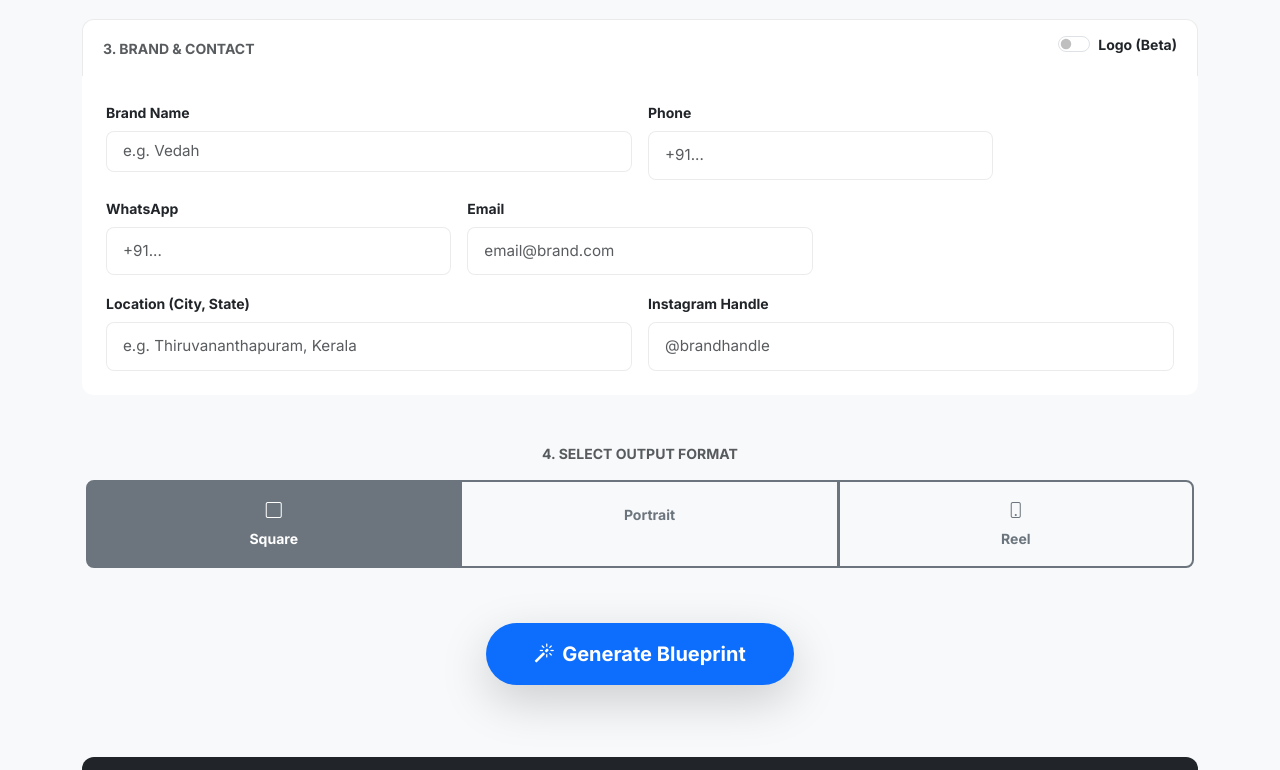
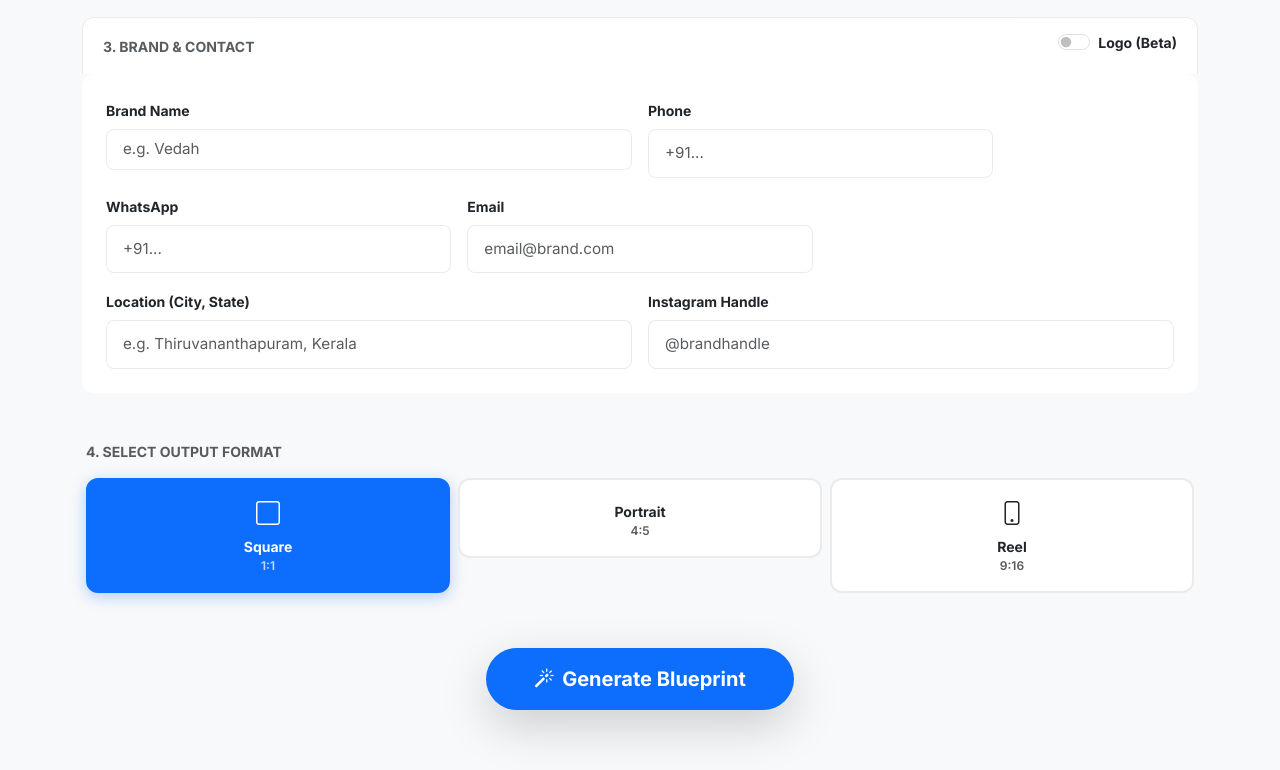
Before and after one commit to missionode/Instapost, a website: page index.html in a window 1280 px wide. Shown: the part 978-1748 px from the top of the page. Drawn offline with nearby package versions, Linux system fonts and the light colour scheme.

Commit message:
feat(ui): Overhaul output format selector into a visual tile system

```diff
--- a/index.html
+++ b/index.html
@@ -12,62 +12,6 @@
     <link href="https://cdn.jsdelivr.net/npm/bootstrap@5.3.3/dist/css/bootstrap.min.css" rel="stylesheet" integrity="sha384-QWTKZyjpPEjISv5WaRU9OFeRpok6YctnYmDr5pNlyT2bRjXh0JMhjY6hW+ALEwIH" crossorigin="anonymous">
     <link rel="stylesheet" href="https://cdn.jsdelivr.net/npm/bootstrap-icons@1.11.3/font/bootstrap-icons.min.css">
     <link href="style.css" rel="stylesheet">
-    <style>
-        :root {
-            --primary-blue: #0d6efd;
-            --background-gray: #f8f9fa;
-            --border-color: rgba(0, 0, 0, 0.08);
-        }
-        body {
-            font-family: 'Inter', sans-serif;
-            background-color: var(--background-gray);
-            color: #212529;
-        }
-        h1, h2, h3, h4, h5, .brand-font {
-            font-family: 'Inter', sans-serif;
-            font-weight: 700;
-        }
-        .btn-check:checked + .btn-outline-primary {
-            background-color: var(--primary-blue);
-            border-color: transparent;
-            color: white;
-        }
-        .btn-check:checked + .btn-outline-secondary {
-            background-color: #6c757d;
-            color: white;
-        }
-        .mode-card {
-            border: 1px solid var(--border-color) !important;
-            box-shadow: none !important;
-        }
-        .form-control, .form-select {
-            border: 1px solid var(--border-color);
-            background-color: #fff;
-        }
-        .form-control:focus, .form-select:focus {
-            box-shadow: none;
-            border-color: var(--primary-blue);
-        }
-        .rounded-4 { border-radius: 0.75rem !important; }
-
-        /* Action Bar Styling */
-        .action-bar {
-            background-color: #fff;
-            border: 1px solid var(--border-color);
-            border-bottom: 0;
-            border-radius: 0.75rem 0.75rem 0 0;
-            padding: 0.75rem 1.25rem;
-        }
-        .action-bar-card {
-            border-top-left-radius: 0 !important;
-            border-top-right-radius: 0 !important;
-        }
-
-        @media (max-width: 768px) {
-            .display-4 { font-size: 2.25rem; }
-            .btn-lg { width: 100%; }
-        }
-    </style>
 </head>
 <body>
     <div class="container py-4">
@@ -247,23 +191,33 @@
                 </div>
 
                 <!-- Section 4: Creative Format -->
-                <div class="mb-5 text-center px-1">
+                <div class="mb-5 px-1">
                     <label class="form-label d-block fw-bold small text-muted text-uppercase mb-3">4. Select Output Format</label>
-                    <div class="btn-group w-100" role="group">
+                    <div class="row g-2">
+                        <div class="col-4">
                             <input type="radio" class="btn-check" name="creative_type" id="type_post" value="Square Post" checked>
-                        <label class="btn btn-outline-secondary py-3 px-2 border-2" for="type_post">
-                            <i class="bi bi-square d-block mb-1"></i><span class="small fw-bold">Square</span>
+                            <label class="btn btn-outline-primary format-tile w-100 py-3 rounded-4 border-2 d-flex flex-column align-items-center justify-content-center" for="type_post">
+                                <i class="bi bi-square mb-1 fs-4"></i>
+                                <span class="fw-bold small">Square</span>
+                                <span class="extra-small opacity-75">1:1</span>
                             </label>
-
+                        </div>
+                        <div class="col-4">
                             <input type="radio" class="btn-check" name="creative_type" id="type_portrait" value="Portrait Post">
-                        <label class="btn btn-outline-secondary py-3 px-2 border-2" for="type_portrait">
-                            <i class="bi bi-rectangle d-block mb-1"></i><span class="small fw-bold">Portrait</span>
+                            <label class="btn btn-outline-primary format-tile w-100 py-3 rounded-4 border-2 d-flex flex-column align-items-center justify-content-center" for="type_portrait">
+                                <i class="bi bi-rectangle mb-1 fs-4"></i>
+                                <span class="fw-bold small">Portrait</span>
+                                <span class="extra-small opacity-75">4:5</span>
                             </label>
-
+                        </div>
+                        <div class="col-4">
                             <input type="radio" class="btn-check" name="creative_type" id="type_reel" value="Reel/Story">
-                        <label class="btn btn-outline-secondary py-3 px-2 border-2" for="type_reel">
-                            <i class="bi bi-phone d-block mb-1"></i><span class="small fw-bold">Reel</span>
+                            <label class="btn btn-outline-primary format-tile w-100 py-3 rounded-4 border-2 d-flex flex-column align-items-center justify-content-center" for="type_reel">
+                                <i class="bi bi-phone mb-1 fs-4"></i>
+                                <span class="fw-bold small">Reel</span>
+                                <span class="extra-small opacity-75">9:16</span>
                             </label>
+                        </div>
                     </div>
                 </div>
 
--- a/style.css
+++ b/style.css
@@ -86,6 +86,41 @@ label {
     border-top-right-radius: 0 !important;
 }
 
+.rounded-4 { border-radius: 0.75rem !important; }
+
+/* Radio Button Highlights */
+.btn-check:checked + .btn-outline-primary {
+    background-color: var(--primary-blue) !important;
+    border-color: transparent !important;
+    color: white !important;
+}
+
+.btn-check:checked + .btn-outline-secondary {
+    background-color: #6c757d !important;
+    color: white !important;
+}
+
+/* Format Tiles */
+.format-tile {
+    min-height: 80px;
+    background-color: #fff;
+    border: 2px solid var(--border-color) !important;
+    color: var(--text-main);
+    transition: all 0.2s cubic-bezier(0.4, 0, 0.2, 1);
+}
+
+.format-tile:hover {
+    border-color: var(--primary-blue) !important;
+    background-color: rgba(13, 110, 253, 0.02);
+}
+
+.btn-check:checked + .format-tile {
+    background-color: var(--primary-blue) !important;
+    border-color: var(--primary-blue) !important;
+    color: #fff !important;
+    box-shadow: 0 4px 15px rgba(13, 110, 253, 0.3) !important;
+}
+
 /* Prompt Output Area */
 #prompt-output {
     background-color: #1a1d20 !important;
@@ -105,4 +140,7 @@ label {
     .display-4 {
         font-size: 2.25rem;
     }
+    .btn-lg {
+        width: 100%;
+    }
 }
```
Also changed, not shown: tests/index.test.js (+6 -0 lines). Lines whose indentation alone changed are shown as unchanged.
